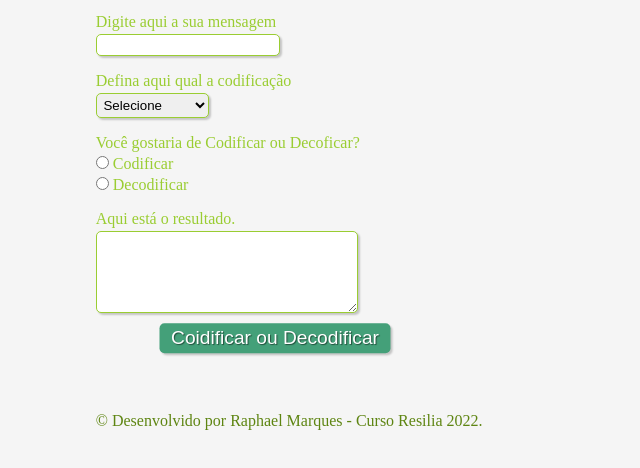
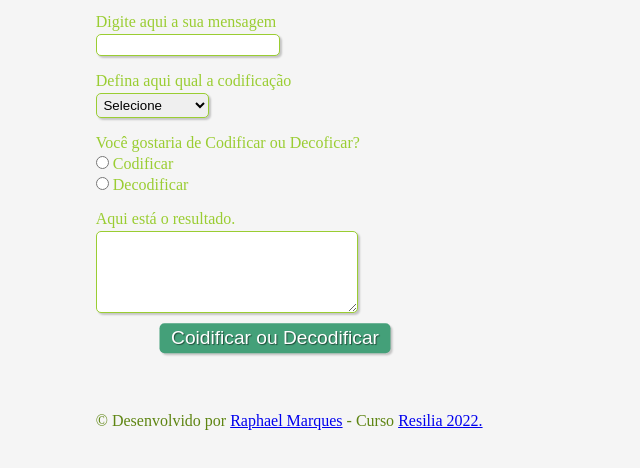
Before and after one commit to raphhaelm/cifraDeCesar, a plain HTML site: page index.html in a window 1280 px wide. Shown: the part 138-606 px from the top of the page, without its empty margins (365-1005 px from the left). Drawn offline with Linux system fonts and the light colour scheme.

Commit message:
Corrigindo Rodape

```diff
--- a/index.html
+++ b/index.html
@@ -61,7 +61,7 @@
     </div>
     <script src="./js/decifra.js"></script>
     <footer>
-        &copy Desenvolvido por Raphael Marques - Curso Resilia 2022.
+        &copy Desenvolvido por <a href="https://github.com/raphhaelm">Raphael Marques</a> - Curso <a href="https://www.resilia.com.br/">Resilia 2022.</a>
     </footer>
 </body>
 
```
